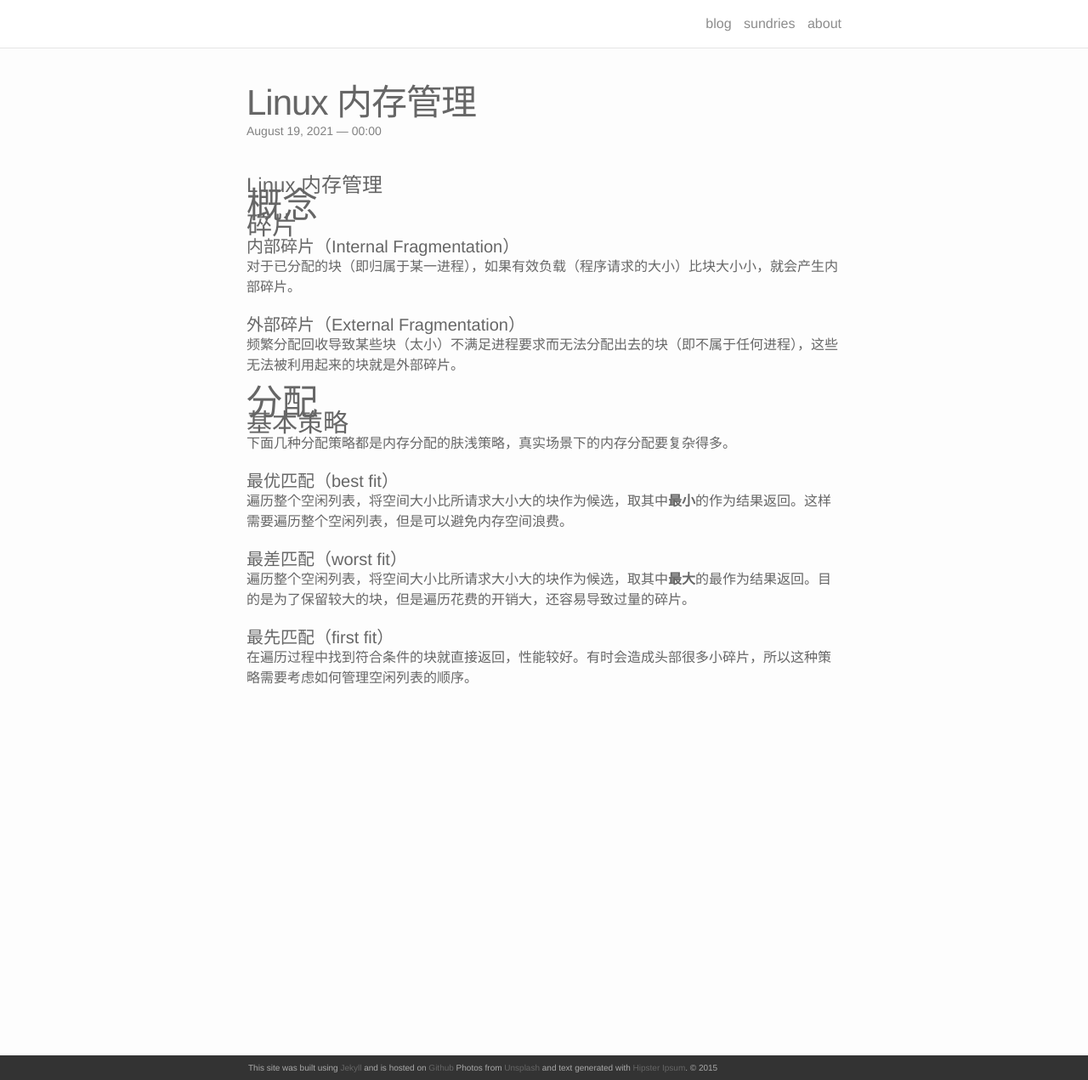
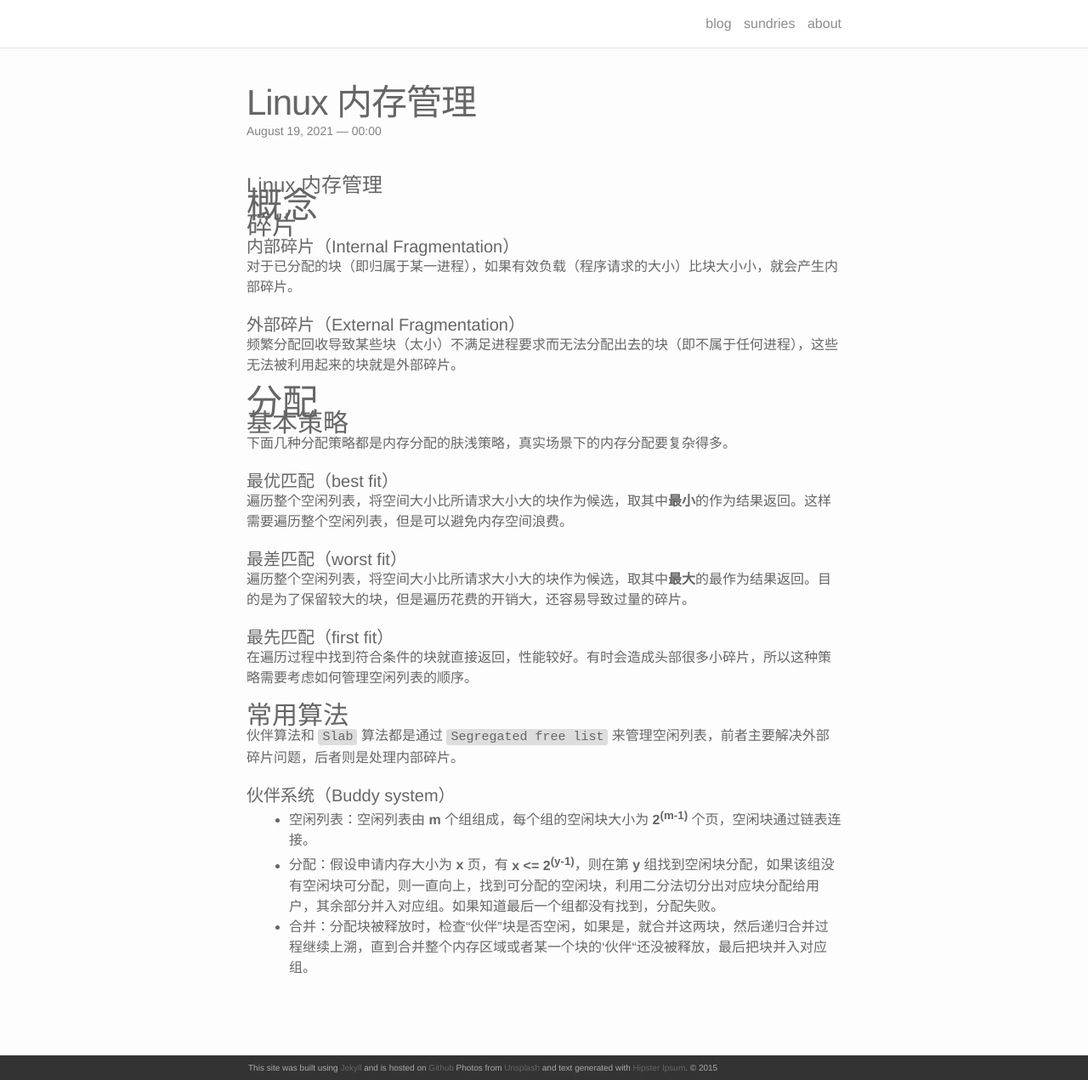
Before and after one commit to akmissxt/blog, a Jekyll site: the page built from _posts/2021-08-19-Linux 内存管理.md, in a window 1280 px wide and 1271 px high. Shown: the whole window at 85% size. Built offline with Jekyll 4.4.1, drawn with Linux system fonts in a browser that asks for light colours; nearby versions of some CDN libraries; our own code applies the rules of GitHub Pages for plain Markdown files.

Commit message:
update(Linux 内存管理): 伙伴算法

```diff
--- a/_posts/2021-08-19-Linux 内存管理.md
+++ b/_posts/2021-08-19-Linux 内存管理.md
@@ -24,3 +24,12 @@
 
 #### 最先匹配（first fit）
 在遍历过程中找到符合条件的块就直接返回，性能较好。有时会造成头部很多小碎片，所以这种策略需要考虑如何管理空闲列表的顺序。
+
+
+### 常用算法
+伙伴算法和 `Slab` 算法都是通过 `Segregated	free list` 来管理空闲列表，前者主要解决外部碎片问题，后者则是处理内部碎片。
+
+#### 伙伴系统（Buddy system）
+- 空闲列表：空闲列表由 **m** 个组组成，每个组的空闲块大小为 **2<sup>(m-1)</sup>** 个页，空闲块通过链表连接。
+- 分配：假设申请内存大小为 **x** 页，有 **x <= 2<sup>(y-1)</sup>**，则在第 **y** 组找到空闲块分配，如果该组没有空闲块可分配，则一直向上，找到可分配的空闲块，利用二分法切分出对应块分配给用户，其余部分并入对应组。如果知道最后一个组都没有找到，分配失败。
+- 合并：分配块被释放时，检查“伙伴”块是否空闲，如果是，就合并这两块，然后递归合并过程继续上溯，直到合并整个内存区域或者某一个块的‘伙伴“还没被释放，最后把块并入对应组。
```
